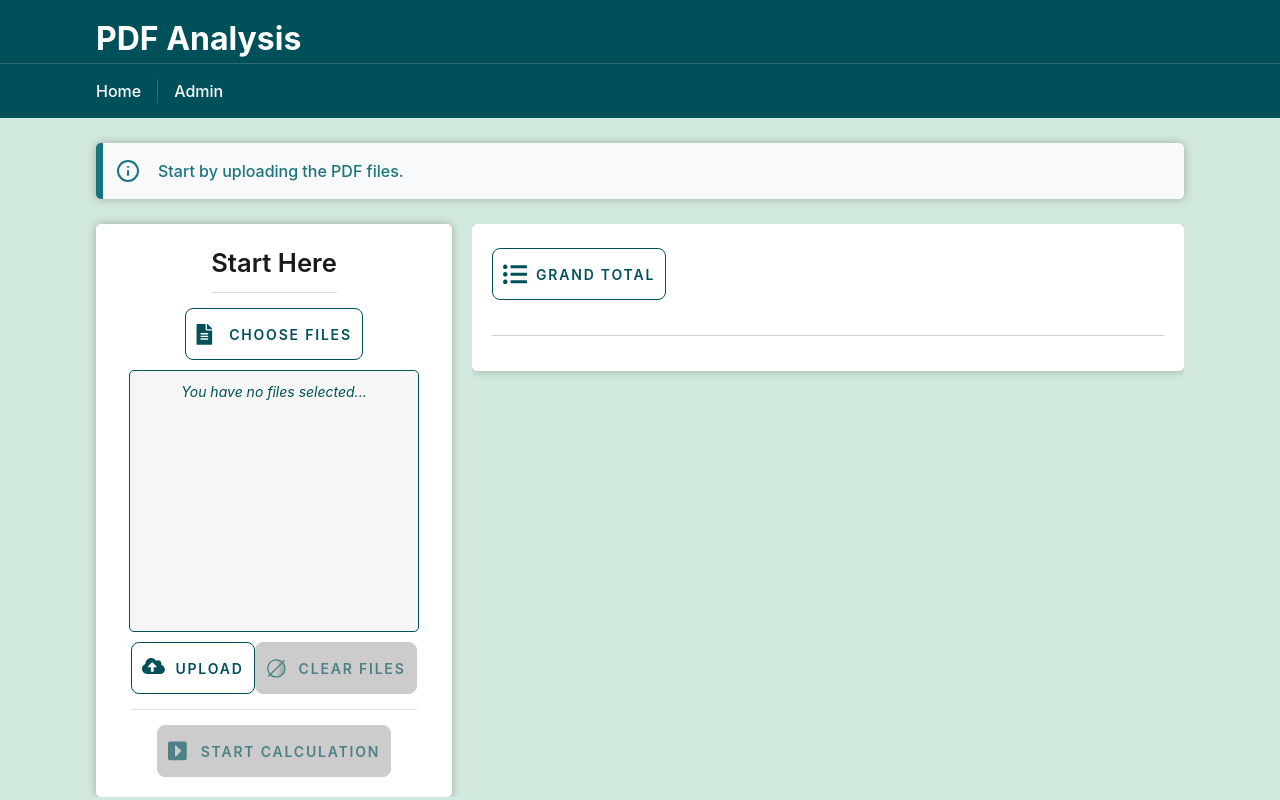
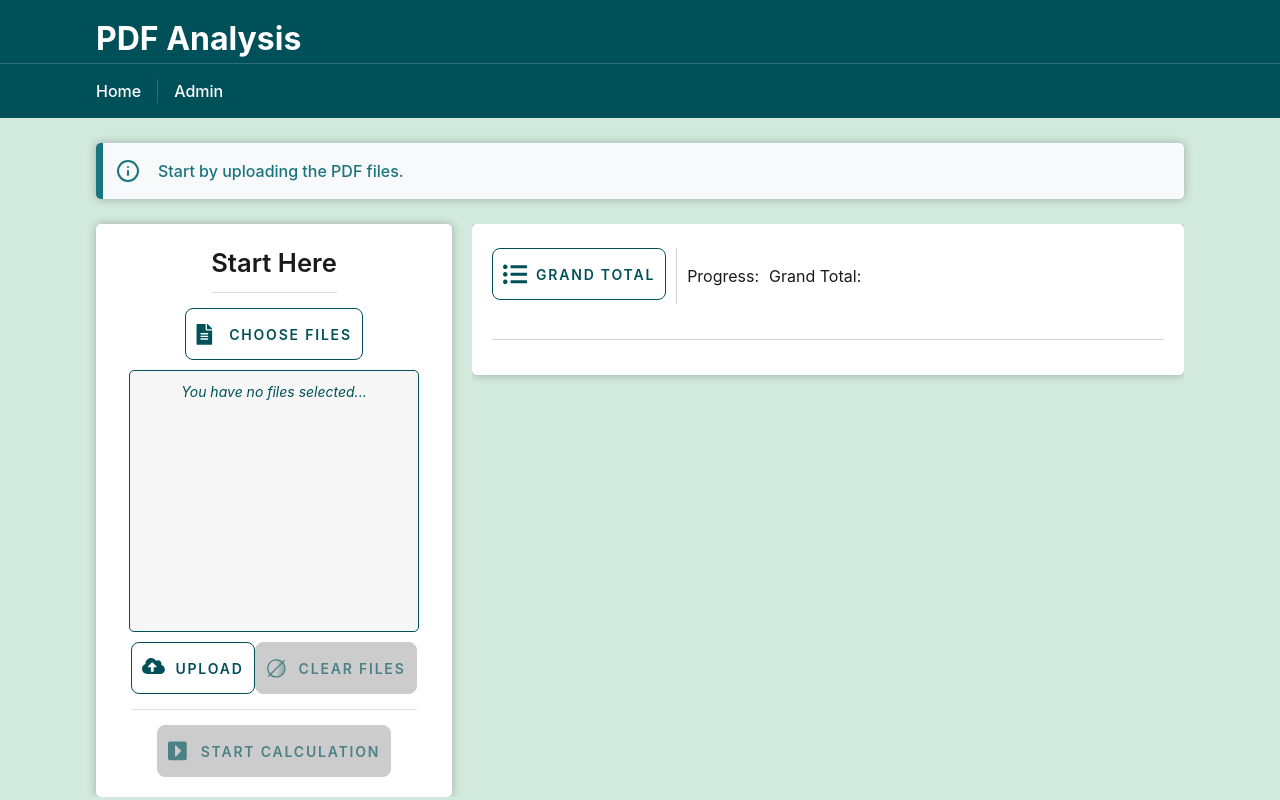
Before and after one commit to momahboobian/pdf-analysis, a React (Vite) app: page / in a window 1280 px wide. Built offline with nearby package versions, Linux system fonts and the light colour scheme.

Commit message:
Implementing cosistant folder name

```diff
--- a/src/components/FileUpload/FileUpload.tsx
+++ b/src/components/FileUpload/FileUpload.tsx
@@ -1,8 +1,8 @@
 import React from 'react'
 import { toast } from 'react-toastify'
 
-import { FileUploadProps, CheckFolderResponse, UploadResponse } from '../../types'
-import { getRequest, postRequest } from '../../services/api'
+import { FileUploadProps } from '../../types'
+import { postRequest } from '../../services/api'
 
 import Button from '../ui/Button/Button'
 import { Icons } from '../ui/Icons/Icons'
@@ -11,17 +11,14 @@ import './FileUpload.scss'
 const FileUpload: React.FC<FileUploadProps> = ({
   files,
   setFiles,
+  folderName,
   loading,
   setLoading,
   uploadCompleted,
   setUploadCompleted,
   onStartCalculation,
+  onFileChange,
 }) => {
-  const handleFileChange = (e: React.ChangeEvent<HTMLInputElement>) => {
-    const selectedFiles = Array.from(e.target.files || [])
-    setFiles(selectedFiles)
-  }
-
   const handleUpload = async () => {
     if (files.length === 0) {
       toast.error('Please select a file to upload.')
@@ -29,7 +26,6 @@ const FileUpload: React.FC<FileUploadProps> = ({
     }
 
     setLoading(true)
-    const folderName = new Date().toISOString()
     const formData = new FormData()
     files.forEach(file => formData.append('files[]', file))
     formData.append('folder', folderName)
@@ -64,7 +60,7 @@ const FileUpload: React.FC<FileUploadProps> = ({
           type="file"
           id="file-upload"
           className="file-upload__input"
-          onChange={handleFileChange}
+          onChange={onFileChange}
           multiple
         />
         <Button
--- a/src/components/InvoiceSection/InvoiceSection.tsx
+++ b/src/components/InvoiceSection/InvoiceSection.tsx
@@ -6,7 +6,12 @@ import { InvoiceSectionProps } from '../../types'
 import './InvoiceSection.scss'
 import InvoiceTable from '../InvoiceTable/InvoiceTable'
 
-const InvoiceSection: React.FC<InvoiceSectionProps> = ({ invoiceData, loading }) => {
+const InvoiceSection: React.FC<InvoiceSectionProps> = ({
+  invoiceData,
+  loading,
+  progress,
+  grandTotal,
+}) => {
   const [selectedTab, setSelectedTab] = React.useState<string>('GRAND TOTAL')
 
   const handleTabClick = (tab: string) => {
@@ -76,6 +81,8 @@ const InvoiceSection: React.FC<InvoiceSectionProps> = ({ invoiceData, loading })
             title="Grand Total"
             onClick={() => handleTabClick('GRAND TOTAL')}
           />
+          <p>Progress: {progress}</p>
+          <p>Grand Total: {grandTotal}</p>
           {invoiceData &&
             Object.keys(invoiceData.site_totals).map((invoice, index) => {
               const siteTotal = invoiceData.site_totals[invoice]
```
